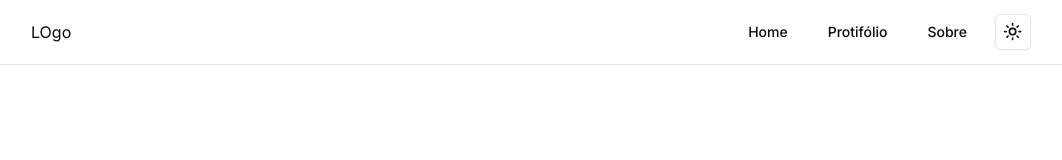
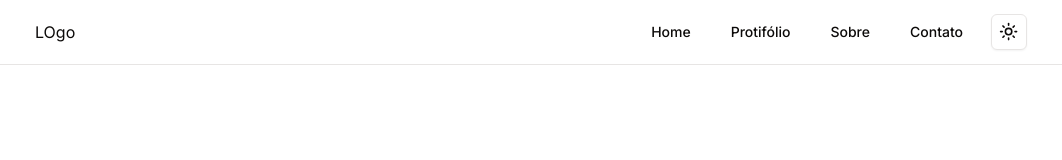
Before and after one commit to dario-souza/portfolio, a Next.js app: page / in a window 1280 px wide. Shown: the top 160 px of the page, without its empty margins (109-1171 px from the left). Built offline with nearby package versions, Linux system fonts and the light colour scheme.

Commit message:
style: ajuste de margem header

```diff
--- a/src/components/header.tsx
+++ b/src/components/header.tsx
@@ -8,7 +8,7 @@ import { ModeToggle } from './theme'
 export const HeaderComponent = () => {
   return (
     <header className='border-b fixed top-0 w-full backdrop-blur-sm'>
-      <div className='h-16 max-w-screen-lg mx-auto px-3 flex justify-between items-center'>
+      <div className='h-16 max-w-screen-lg mx-auto px-4 flex justify-between items-center'>
         <a href="">LOgo</a>
         <nav className="">
           <MenuMobile>
@@ -18,6 +18,7 @@ export const HeaderComponent = () => {
             <CustomLink href="/">Home</CustomLink>
             <CustomLink href="/portfolio">Protifólio</CustomLink>
             <CustomLink href="/about">Sobre</CustomLink>
+            <CustomLink href="/contact">Contato</CustomLink>
             <ModeToggle />
           </div>
         </nav>
```
